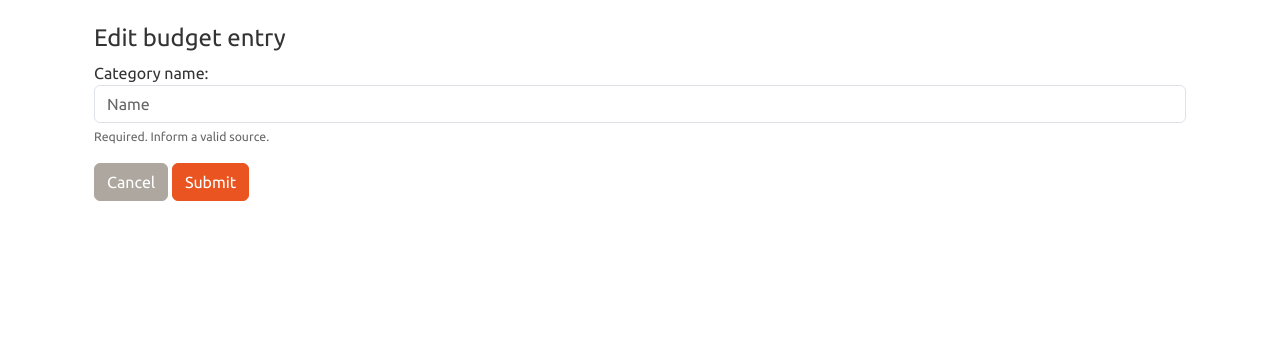
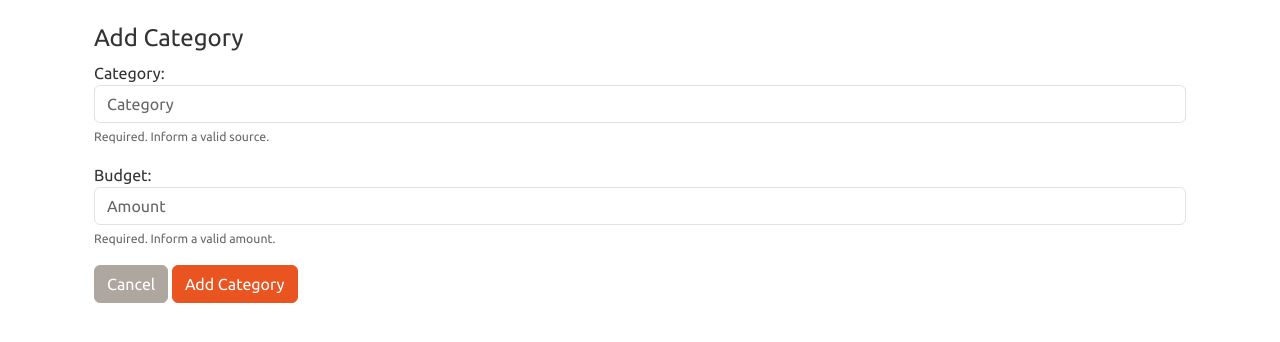
Before and after one commit to eduardomessias/the_budget, a Django app: page /add_category/ in a window 1280 px wide. Shown: the part 56-398 px from the top of the page. Run offline with Django 4.2, Linux system fonts and the light colour scheme; the visitor is signed in with stand-in values (Sample User, id 1); some libraries are stand-ins or nearby versions.

Commit message:
Date format and category

```diff
--- a/django_project/budget/forms.py
+++ b/django_project/budget/forms.py
@@ -61,18 +61,39 @@ class BudgetForm(forms.ModelForm):
         self.fields['goal'].widget.attrs['placeholder'] = 'Goal'
         self.fields['goal'].label = ''
         self.fields['goal'].help_text = '<span class="form-text text-muted"><small>Required. Inform a valid goal.</small></span>'
-        self.fields['from_date'] = forms.DateField(widget=forms.SelectDateWidget(
-            attrs={'class': 'form-control'}))
-        self.fields['from_date'].help_text = '<span class="form-text text-muted"><small>Required. Inform a valid from date.</small></span>'
-        self.fields['to_date'] = forms.DateField(widget=forms.SelectDateWidget(
-            attrs={'class': 'form-control'}))
-        self.fields['to_date'].help_text = '<span class="form-text text-muted"><small>Required. Inform a valid to date. It should be greater than the budget start date.</small></span>'
 
+         # From Date Field with HTML5 Date Picker
+        self.fields['from_date'] = forms.DateField(
+            widget=forms.DateInput(
+                attrs={
+                    'class': 'form-control',
+                    'type': 'date',  # HTML5 date input
+                    'placeholder': 'Select From Date',
+                    'autocomplete': 'off',
+                }
+            ),
+            help_text='<span class="form-text text-muted"><small>Required. Inform a valid from date.</small></span>',
+            label='From Date'
+        )
+
+        # To Date Field with HTML5 Date Picker
+        self.fields['to_date'] = forms.DateField(
+            widget=forms.DateInput(
+                attrs={
+                    'class': 'form-control',
+                    'type': 'date',  # HTML5 date input
+                    'placeholder': 'Select To Date',
+                    'autocomplete': 'off',
+                }
+            ),
+            help_text='<span class="form-text text-muted"><small>Required. Inform a valid to date.</small></span>',
+            label='To Date'
+        )
 
 class BudgetEntryForm(forms.ModelForm):
     class Meta:
         model = None
-        fields = ('source', 'amount', 'date',
+        fields = ('source', 'category', 'amount', 'date',
                   'recurrency', 'frequency')
 
     def __init__(self, *args, **kwargs):
@@ -87,10 +108,19 @@ class BudgetEntryForm(forms.ModelForm):
         self.fields['amount'].label = ''
         self.fields['amount'].help_text = '<span class="form-text text-muted"><small>Required. Inform a valid amount.</small></span>'
 
-        self.fields['date'] = forms.DateField(widget=forms.SelectDateWidget(
-            attrs={'class': 'form-control'}))
-        self.fields['date'].help_text = '<span class="form-text text-muted"><small>Required. Inform a valid date.</small></span>'
-        self.fields['date'].label = 'Date'
+        # To Date Field with HTML5 Date Picker
+        self.fields['date'] = forms.DateField(
+            widget=forms.DateInput(
+                attrs={
+                    'class': 'form-control',
+                    'type': 'date',  # HTML5 date input
+                    'placeholder': 'Select To Date',
+                    'autocomplete': 'off',
+                }
+            ),
+            help_text='<span class="form-text text-muted"><small>Required. Inform a valid to date.</small></span>',
+            label='Date'
+        )
 
         self.fields['recurrency'] = forms.ChoiceField(choices=RecurrencyType.choices, widget=forms.Select(
             attrs={'class': 'form-control'}))
@@ -102,12 +132,17 @@ class BudgetEntryForm(forms.ModelForm):
         self.fields['frequency'].help_text = '<span class="form-text text-muted"><small>Required. Inform a valid frequency.</small></span>'
         self.fields['frequency'].label = 'Frequency'
 
+        self.fields['category'] = forms.ModelChoiceField(
+            queryset=Category.objects.all(),
+            widget=forms.Select(attrs={'class': 'form-control'}),
+            help_text='<span class="form-text text-muted"><small>Required. Inform a valid category.</small></span>',
+            label='Category')
 
 class IncomeForm(BudgetEntryForm):
 
     class Meta:
         model = Income
-        fields = ('source', 'amount', 'date',
+        fields = ('source', 'category', 'amount', 'date',
                   'recurrency', 'frequency')
 
 
@@ -115,17 +150,22 @@ class ExpenseForm(BudgetEntryForm):
 
     class Meta:
         model = Expense
-        fields = ('source', 'amount', 'date',
+        fields = ('source', 'category', 'amount', 'date',
                   'recurrency', 'frequency')
 
 class CategoryForm(forms.ModelForm):
     class Meta:
         model = Category
-        fields = ('name',)
+        fields = ('category', 'amount')
 
     def __init__(self, *args, **kwargs):
         super(CategoryForm, self).__init__(*args, **kwargs)
-        self.fields['name'].widget.attrs['class'] = 'form-control'
-        self.fields['name'].widget.attrs['placeholder'] = 'Name'
-        self.fields['name'].label = 'Category name'
-        self.fields['name'].help_text = '<span class="form-text text-muted"><small>Required. Inform a valid source.</small></span>'
+        self.fields['category'].widget.attrs['class'] = 'form-control'
+        self.fields['category'].widget.attrs['placeholder'] = 'Category'
+        self.fields['category'].label = 'Category'
+        self.fields['category'].help_text = '<span class="form-text text-muted"><small>Required. Inform a valid source.</small></span>'
+
+        self.fields['amount'].widget.attrs['class'] = 'form-control'
+        self.fields['amount'].widget.attrs['placeholder'] = 'Amount'
+        self.fields['amount'].label = 'Budget'
+        self.fields['amount'].help_text = '<span class="form-text text-muted"><small>Required. Inform a valid amount.</small></span>'
--- a/django_project/budget/templates/base.html
+++ b/django_project/budget/templates/base.html
@@ -12,6 +12,11 @@
     <link rel="stylesheet" href="{% static 'css/bootstrap.united.css' %}">
     <link rel="stylesheet" href="{% static 'css/responsive-table.css' %}">
     <link rel="shortcut icon" type="image/png" href="{% static 'images/favicon.png' %}">
+    <link href="https://cdn.jsdelivr.net/npm/bootstrap-icons/font/bootstrap-icons.css" rel="stylesheet">
+
+    <!-- Font Awesome for Calendar Icon -->
+    <link rel="stylesheet" href="https://cdnjs.cloudflare.com/ajax/libs/font-awesome/5.15.3/css/all.min.css">
+
 </head>
 
 <body>
--- a/django_project/budget/templates/budget_entries_list.html
+++ b/django_project/budget/templates/budget_entries_list.html
@@ -32,6 +32,7 @@
             <thead>
                 <tr>
                     <th scope="col">Source</th>
+                    <th scope="col">Category</th>
                     <th scope="col">Date</th>
                     <th scope="col">Amount</th>
                 </tr>
@@ -66,6 +67,7 @@
                         </svg>
                         {% endif %}
                     </th>
+                    <td data-title="Category">{{entry.category}}</td>
                     <td data-title="Date">{{entry.date}}</td>
                     <td data-title="Amount">{{entry.amount}}</td>
                 </tr>
--- a/django_project/budget/templates/edit_category.html
+++ b/django_project/budget/templates/edit_category.html
@@ -9,11 +9,17 @@
 </div>
 {% endfor %}
 {% endif %}
-<h4>Edit budget entry</h4>
+
+<h4>
+    {% if category.id %} Edit Category - {{ category.name }} {% else %} Add Category {% endif %}
+</h4>
+
 <form method="POST">
     {% csrf_token %}
     {{ form.as_p }}
-    <a class="btn btn-secondary" href="{% url 'home' %}">Cancel</A>
-    <button type="submit" class="btn btn-primary">Submit</button>
+    <a class="btn btn-secondary" href="{% url 'categories' %}">Cancel</a>
+    <button type="submit" class="btn btn-primary">
+        {% if category.id %} Update Category {% else %} Add Category {% endif %}
+    </button>
 </form>
 {% endblock content %}
--- a/django_project/budget/urls.py
+++ b/django_project/budget/urls.py
@@ -35,4 +35,6 @@ urlpatterns = [
      path("user_settings/", view=views.user_settings, name="user_settings"),
      path("categories/", view=views.categories, name="categories"),
      path("add_category/", view=views.add_category, name="add_category"),
+     path("remove_category/<uuid:uuid>/", view=views.remove_category, name="remove_category"),
+     path("edit_category/<int:category_id>/", view=views.edit_category, name="edit_category"),
 ]
--- a/django_project/budget/views.py
+++ b/django_project/budget/views.py
@@ -285,7 +285,7 @@ def add_category(request):
                 if not category:
                     category = form.save(commit=False)
                 category = form.save()
-                messages.success(request, f'Category added {category.name}!')
+                messages.success(request, f'Category added {category.category}!')
                 return redirect('categories')
             return render(request, 'edit_category.html', {'form': form})
         except ValueError as e:
@@ -296,3 +296,43 @@ def add_category(request):
         messages.error(
             request, f'You must be logged in to add a category.', extra_tags='danger')
         return redirect(request, 'home')
+
+def edit_category(request, category_id):
+    if request.user.is_authenticated:
+        try:
+            category = Category.objects.get(id=category_id, user=request.user)
+            #category.user = request.user
+        except Category.DoesNotExist:
+            messages.error(request, 'Category not found or access denied.', extra_tags='danger')
+            return redirect('categories')
+
+        form = CategoryForm(request.POST or None, instance=category)
+
+        if request.method == 'POST':
+            try:
+                if form.is_valid():
+                    category = form.save()
+                    messages.success(request, f'Category updated to {category.category}!')
+                    return redirect('categories')
+            except ValueError as e:
+                messages.error(request, f'Error updating category: {e}', extra_tags='danger')
+
+        return render(request, 'edit_category.html', {'form': form, 'category': category})
+    else:
+        messages.error(request, 'You must be logged in to edit a category.', extra_tags='danger')
+        return redirect('home')
+
+def remove_category(request, uuid):
+    if request.user.is_authenticated:
+        try:
+            category = Category.objects.get(uuid=uuid, user=request.user)
+            category_name = category.name  # Store the category name for the message
+            category.delete()
+            messages.success(request, f'Category "{category_name}" has been successfully removed!')
+            return redirect('categories')
+        except Category.DoesNotExist:
+            messages.error(request, 'Category not found or access denied.', extra_tags='danger')
+            return redirect('categories')
+    else:
+        messages.error(request, 'You must be logged in to remove a category.', extra_tags='danger')
+        return redirect('home')
```
Also changed, not shown: django_project/budget/models.py (+13 -6 lines), django_project/budget/templates/categories.html (+24 -1 lines), README.md, django_project/budget/migrations/0001_initial.py (deleted), 1 other file.
